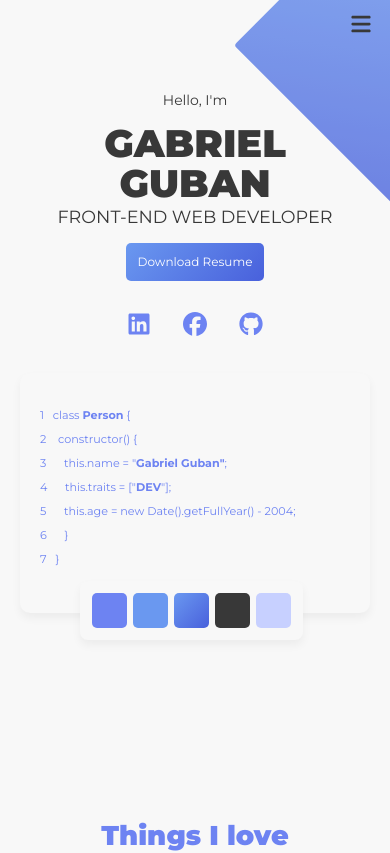
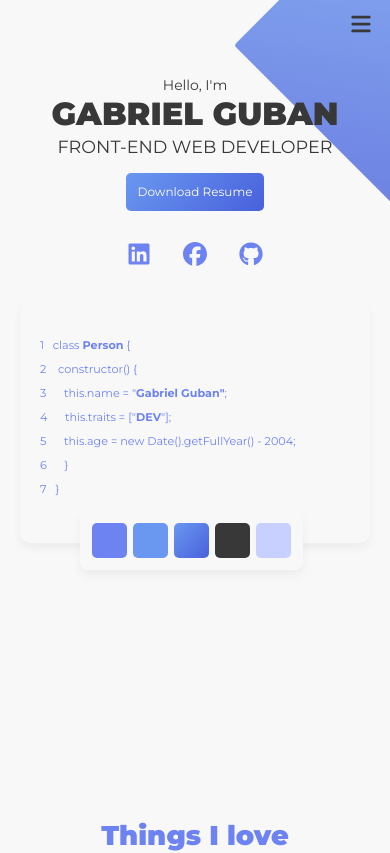
Before and after one commit to gabyel-dev/my-portfolio, a React (Vite) app: page / in a window 390 px wide. Shown: the top 853 px of the page. Built offline with nearby package versions, Linux system fonts and the light colour scheme; a web font is replaced by a local one.

Commit message:
updated code

```diff
--- a/src/components/Home.jsx
+++ b/src/components/Home.jsx
@@ -30,7 +30,7 @@ export default function Home() {
         />
         <section className="left text-[var(--bl-text-color)] min-w-[200px] max-w-[500px] leading-12">
           <div className="intro">
-            <p className="text-[0.875em] sm:text-[1em] md:text-[1.125em] lg:text-[1.25em] xl:text-[1em] pt-4">
+            <p className="hello text-[0.875em] sm:text-[1em] md:text-[1.125em] lg:text-[1.25em] xl:text-[1em] pt-4">
               Hello, I'm
             </p>
             <h1 className="text-base text-[2.4em] md:text-[2.7em] lg:text-[3em] font-black leading-10 ">
--- a/src/components/css/Base.css
+++ b/src/components/css/Base.css
@@ -136,6 +136,13 @@
   .nav-btn {
     display: block;
   }
+
+  .left h1 {
+    text-wrap: nowrap;
+  }
+  .left .hello {
+    line-height: normal;
+  }
 }
 
 @media (max-width: 500px) {
@@ -173,6 +180,14 @@
     opacity: 0.8;
   }
 
+  .left .hello {
+    line-height: normal;
+  }
+
+  .left h1 {
+    font-size: 2em;
+  }
+
   /* about me*/
   .about-container {
     width: 100%;
```
